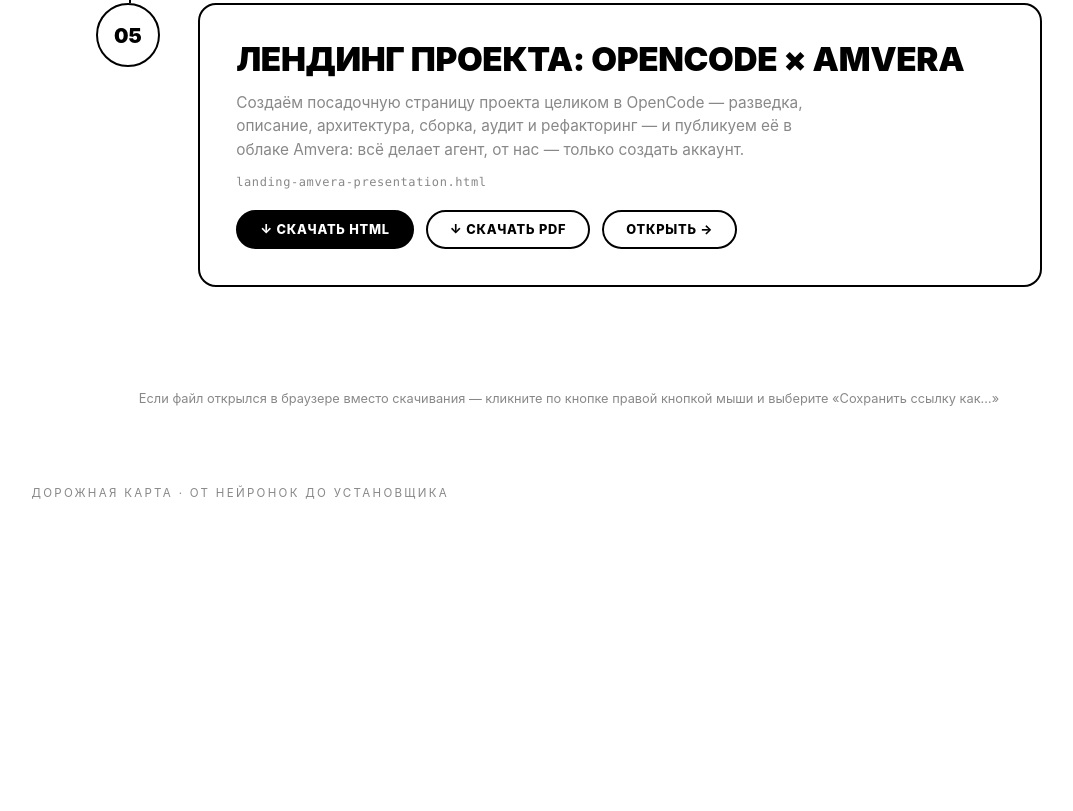
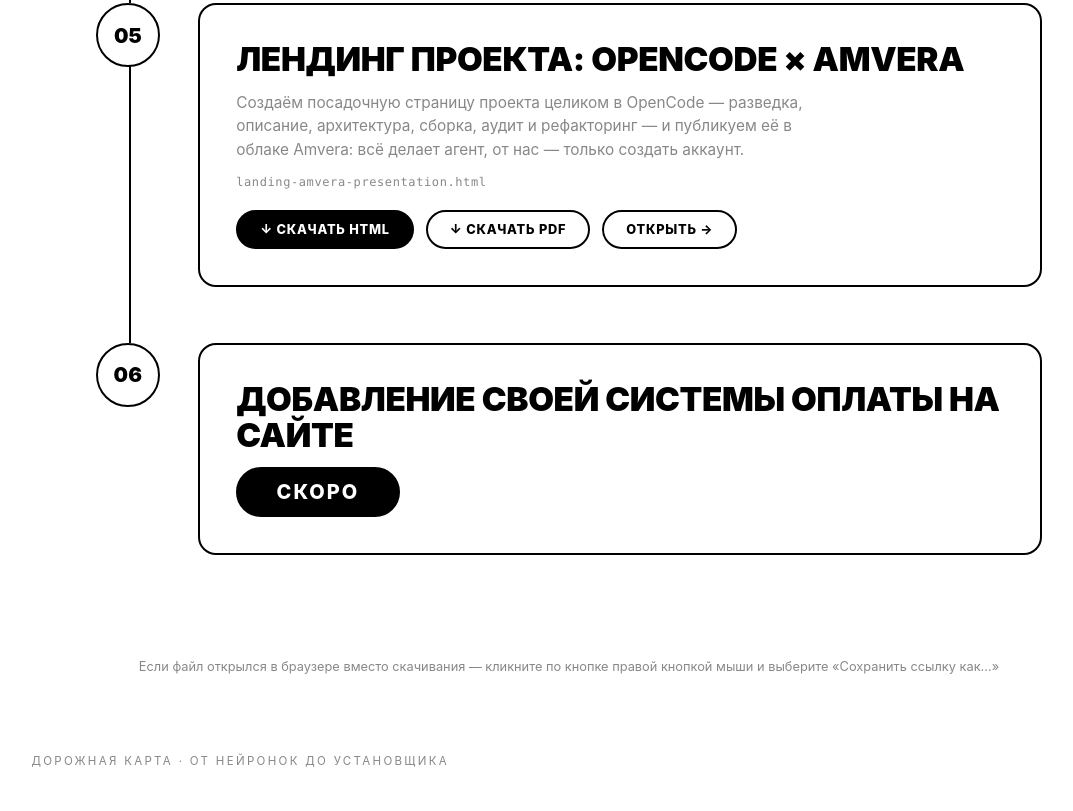
Before and after one commit to Endurens/presentations-roadmap, a plain HTML site: page index.html in a window 1280 px wide. Shown: the part 1721-2532 px from the top of the page, without its empty margins (71-1144 px from the left). Before the commit the page ends 2285 px from the top, so only its background shows below. Drawn offline with Linux system fonts and the light colour scheme.

Commit message:
Добавлен пункт 06: своя система оплаты (скоро)

```diff
--- a/index.html
+++ b/index.html
@@ -179,6 +179,20 @@
   .btn.solid:hover { background: var(--white); color: var(--black); }
 
   /* ---------- подвал ---------- */
+  .soon {
+    display: inline-block;
+    align-self: flex-start;
+    border: 2px solid var(--black);
+    border-radius: 100px;
+    padding: 1.4vh 3vw;
+    font-size: clamp(14px, 1.6vw, 20px);
+    font-weight: 800;
+    text-transform: uppercase;
+    letter-spacing: 0.1em;
+    background: var(--black);
+    color: var(--white);
+  }
+
   .note {
     padding: 0 8vw 4vh;
     font-size: clamp(11px, 1vw, 14px);
@@ -346,6 +360,14 @@
     </div>
   </div>
 
+  <div class="stage">
+    <div class="marker">06</div>
+    <div class="card">
+      <h2>Добавление своей системы оплаты на сайте</h2>
+      <div class="soon">скоро</div>
+    </div>
+  </div>
+
 </main>
 
 <div class="note">Если файл открылся в браузере вместо скачивания — кликните по кнопке правой кнопкой мыши и выберите «Сохранить ссылку как…»</div>
```
